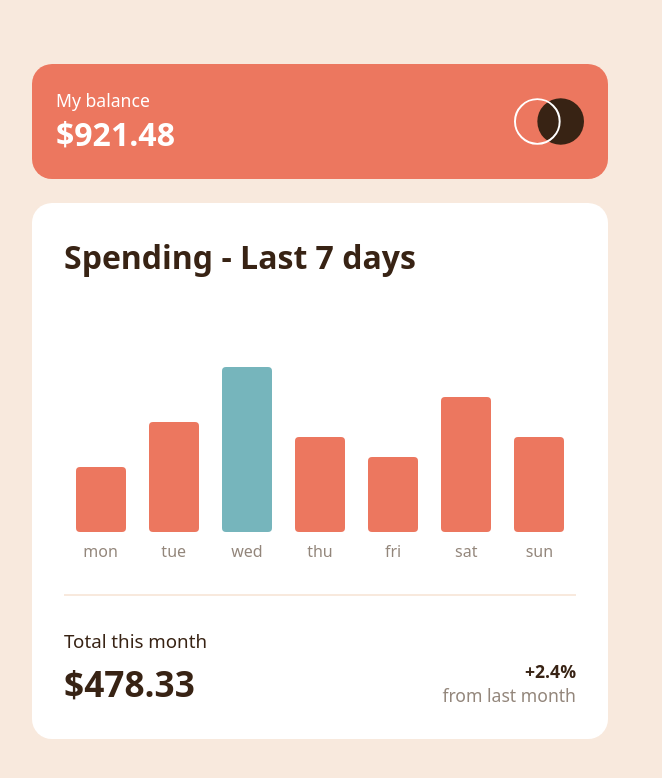
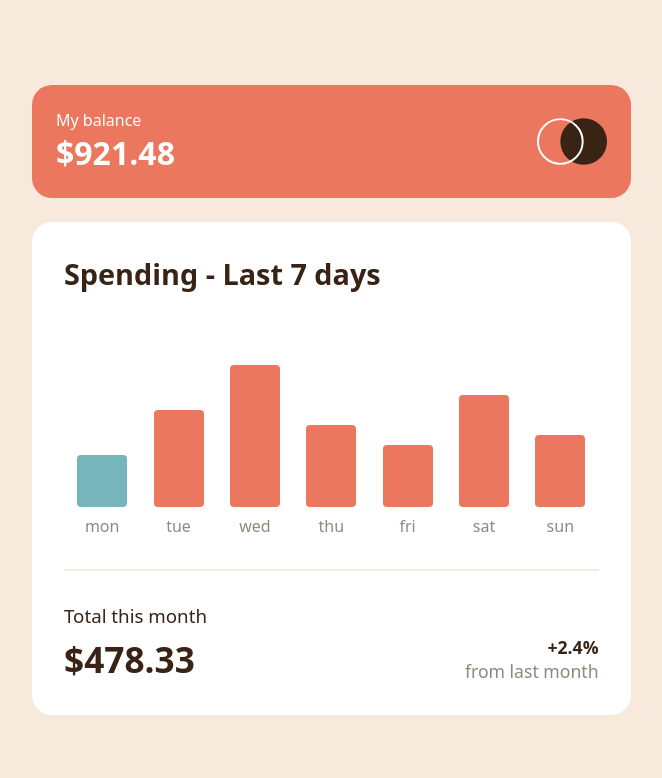
Before and after one commit to MarziaJalili/expenses-chart-component-main, a plain HTML site: page index.html in a window 1280 px wide. Shown: the whole page, without its empty margins (358-1020 px from the left). Drawn offline with nearby package versions, Linux system fonts and the light colour scheme.

Commit message:
added some javascript to highlight the exact day

```diff
--- a/index.html
+++ b/index.html
@@ -92,7 +92,7 @@
     </section>
   </main>
 
-  <script type="module" src="shit.js"></script>
+  <script type="module" src="script.js"></script>
 </body>
 
 </html>
--- /dev/null
+++ b/script.js
@@ -0,0 +1,13 @@
+import dayjs from 'https://unpkg.com/dayjs@1.11.10/esm/index.js';
+
+const today = dayjs().format("dddd");
+
+const weekDays = ["Monday", "Tuesday", "Wednesday", "Thurday", "Friday", "Saturday", "Sunday"];
+
+const liElements = document.querySelectorAll("li");
+
+weekDays.forEach((day, index) => {
+    if (day === today) {
+        liElements[index].classList.add("today");
+    }
+});
--- a/shit.js
+++ /dev/null
@@ -1,2 +0,0 @@
-const day = new Date();
-console.log(day)
--- a/style.css
+++ b/style.css
@@ -24,7 +24,7 @@
 
 body {
     background-color: var(--Cream);
-    padding: 4rem 1rem;
+    padding: 2rem 1rem;
     color: var(--Dark-brown);
     font-family: system-ui, -apple-system, BlinkMacSystemFont, 'Segoe UI', Roboto, Oxygen, Ubuntu, Cantarell, 'Open Sans', 'Helvetica Neue', sans-serif;
     display: grid;
@@ -46,7 +46,7 @@ hgroup {
     border-radius: 20px;
 
     & h1 {
-        font-size: 1.1rem;
+        font-size: 1rem;
         font-weight: normal;
 
         .price {
@@ -71,7 +71,6 @@ section {
     & h2 {
         font-weight: 600;
         font-size: 1.6rem;
-        margin-bottom: 2.5rem;
         place-self: start;
     }
 
@@ -101,10 +100,10 @@ section {
         opacity: 0;
         color: var(--Very-pale-orange);
         background-color: var(--Dark-brown);
-        padding: 0.3rem 0.4rem;
+        padding: 0.4rem;
         border-radius: 5px;
-        font-weight: 700;
-        font-size: 0.9rem;
+        font-weight: 600;
+        font-size: 0.8rem;
         transition: opacity .2s;
 
     }
@@ -128,35 +127,31 @@ section {
     }
 
     li:nth-child(1) {
+        height: 130px;
+    }
+
+    li:nth-child(2) {
+        height: 175px;
+    }
+
+    li:nth-child(3) {
+        height: 220px;
+    }
+
+    li:nth-child(4) {
+        height: 160px;
+    }
+
+    li:nth-child(5) {
         height: 140px;
     }
 
-    li:nth-child(2) {
-        height: 185px;
-    }
-
-    li:nth-child(3) {
-        height: 240px;
-
-        .piller {
-            background-color: var(--Cyan);
-        }
-    }
-
-    li:nth-child(4) {
-        height: 170px;
-    }
-
-    li:nth-child(5) {
-        height: 150px;
-    }
-
     li:nth-child(6) {
-        height: 210px;
+        height: 190px;
     }
 
     li:nth-child(7) {
-        height: 170px;
+        height: 150px;
     }
 
     & hr {
@@ -249,8 +244,7 @@ section {
         padding-inline: 2rem;
 
         & h2 {
-            font-size: 2rem;
-            margin-left: 0;
+            font-size: 1.8rem;
         }
 
 
@@ -260,7 +254,13 @@ section {
 
         li::before {
             font-size: 1.2rem;
-            /* padding-inline: .5rem; */
+            padding-inline: .5rem;
         }
     }
 }
+
+.today {
+    .piller {
+        background-color: var(--Cyan);
+    }
+}
```
